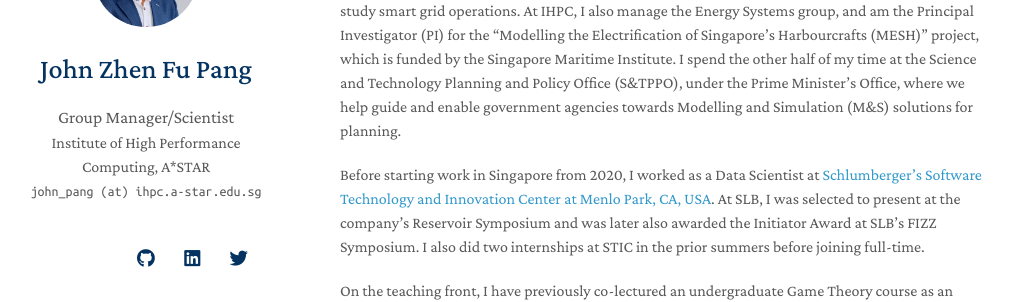
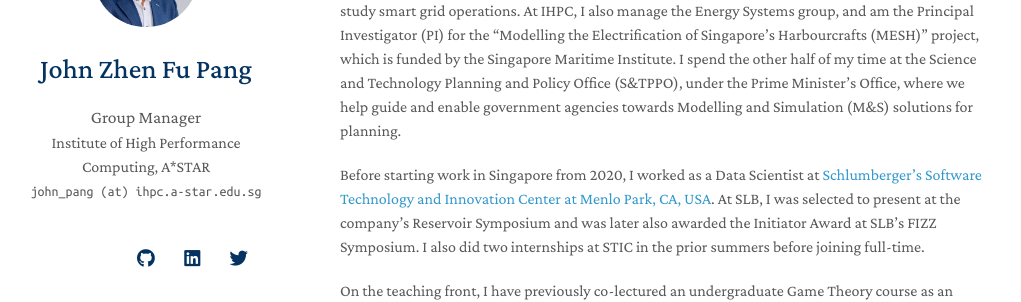
Before and after one commit to j-pang/j-pang.github.io, a Jekyll site: the page built from index.md, in a window 1280 px wide. Shown: the part 158-460 px from the top of the page, without its empty margins (130-1151 px from the left). Built offline with Jekyll 4.4.1, drawn with Linux system fonts in a browser that asks for light colours; nearby versions of some CDN libraries; a style sheet for code colours, icons or effects is not loaded; our own code applies the rules of GitHub Pages for plain Markdown files.

Commit message:
Update _config.yml

```diff
--- a/_config.yml
+++ b/_config.yml
@@ -1,5 +1,5 @@
 title: John Zhen Fu Pang
-position: Group Manager/Scientist
+position: Group Manager
 affiliation: Institute of High Performance Computing, A*STAR
 affiliation_link: https://www.a-star.edu.sg/ihpc
 email: john_pang (at) ihpc.a-star.edu.sg
```
